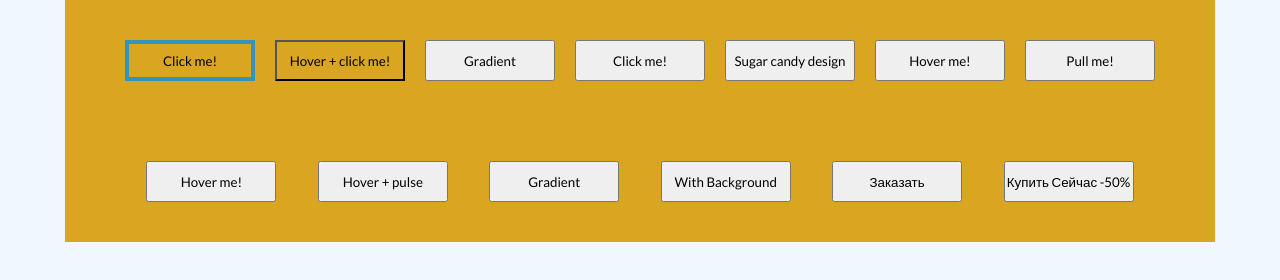
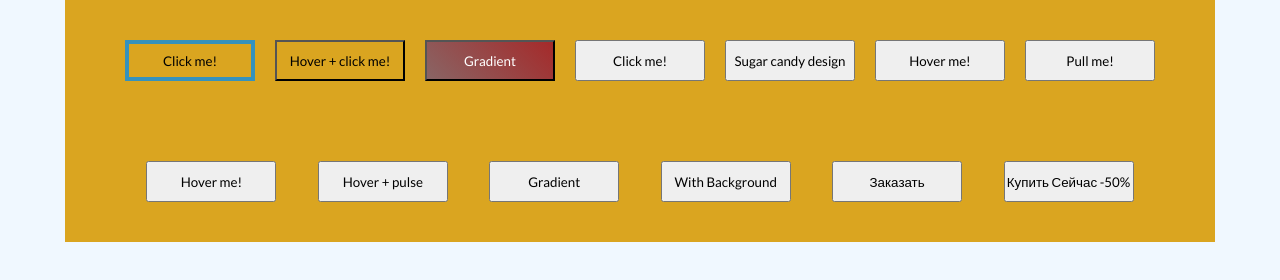
Before and after one commit to vitohatv/my-test-buttons-for-sites, a plain HTML site: page Buttons/index.html in a window 1280 px wide. Drawn offline with Linux system fonts and the light colour scheme.

Commit message:
css/Кнопка #3 добавлена.

```diff
--- a/Buttons/css/style.css
+++ b/Buttons/css/style.css
@@ -67,3 +67,11 @@ button {
     transform: translateY(2px);
     color: rebeccapurple;
 }
+
+/* Button - 3 ONLY GRADIENT*/
+
+.btn-3 {
+    background: linear-gradient(45deg, #896565, brown);
+    color: white;
+    cursor: pointer;
+}
```
